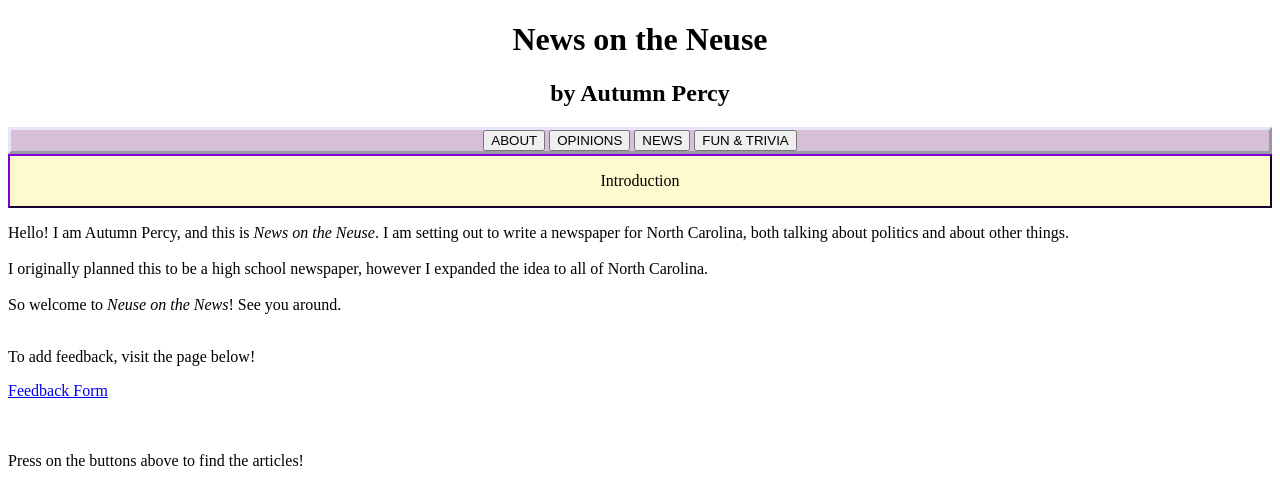
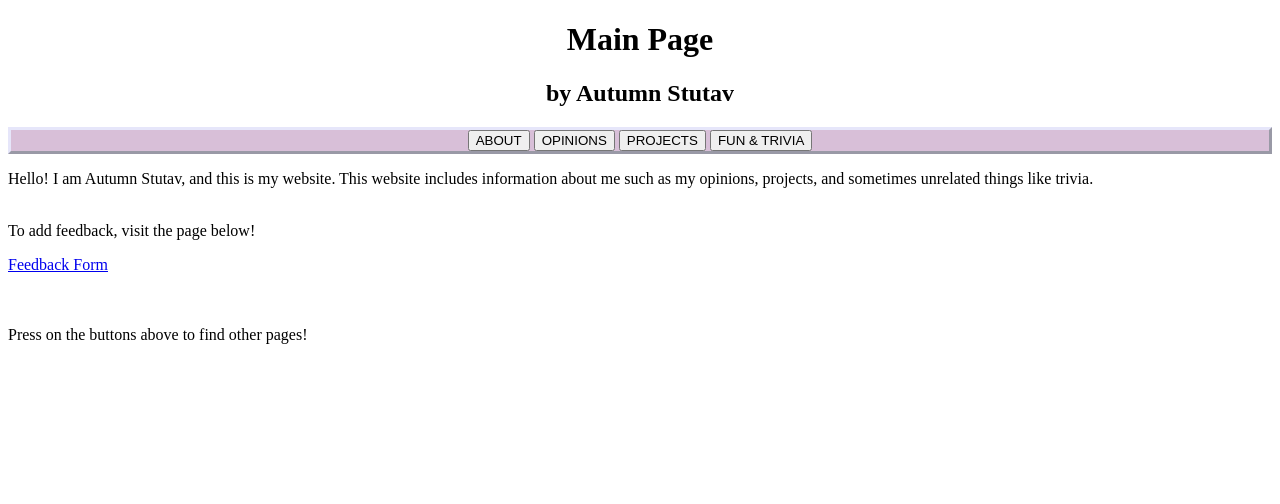
Before and after one commit to KittenMeow/KittenMeow.github.io, a plain HTML site: page index.html in a window 1280 px wide. Drawn offline with Linux system fonts and the light colour scheme.

Commit message:
Redesign site

```diff
--- a/index.html
+++ b/index.html
@@ -2,7 +2,7 @@
 <html>
   <head>
     <meta charset="UTF-8">
-	<title> News on the Neuse </title>
+	<title> Autumn Stutav's Site </title>
   </head>
   <style>
 	h1 {text-align: center;}
@@ -19,26 +19,23 @@
 	}
   </style>
   <body>
-	<h1> News on the Neuse </h1>
+	<h1> Main Page </h1>
 
-	<h2> by Autumn Percy </h2>
+	<h2> by Autumn Stutav </h2>
 
 	<div class="DivLinks">
 		<button onclick="document.location='about.html'">ABOUT</button>
 		<button onclick="document.location='opinions.html'">OPINIONS</button>
-		<button onclick="document.location='news.html'">NEWS</button>
+		<button onclick="document.location='projects.html'">PROJECTS</button>
 		<button onclick="document.location='trivia.html'">FUN & TRIVIA</button>
 	</div>
 
-	<div class="DivZero">
-		<p> Introduction </p>
-	</div>
-
-	<p> Hello! I am Autumn Percy, and this is <i>News on the Neuse</i>. I am setting out to write a newspaper for North Carolina, both talking about politics and about other things.<br><br>I originally planned this to be a high school newspaper, however I expanded the idea to all of North Carolina.<br><br>So welcome to <i>Neuse on the News</i>! See you around.</p>
+	<p> Hello! I am Autumn Stutav, and this is my website. This website includes information about me such as my opinions, projects, and
+		sometimes unrelated things like trivia.</p>
 
 	<p><br>To add feedback, visit the page below!<br></p>
 	<a href="https://forms.gle/GneYfDHMvEA3yKJJ6">Feedback Form</a>
 
-	<p><br><br>Press on the buttons above to find the articles!<p>
+	<p><br><br>Press on the buttons above to find other pages!<p>
   </body>
 </html>
```
Also changed, not shown: about.html (+6 -10 lines), opinions.html (+6 -10 lines), projects.html (renamed from news.html, +6 -4 lines), trivia.html (+7 -5 lines).
